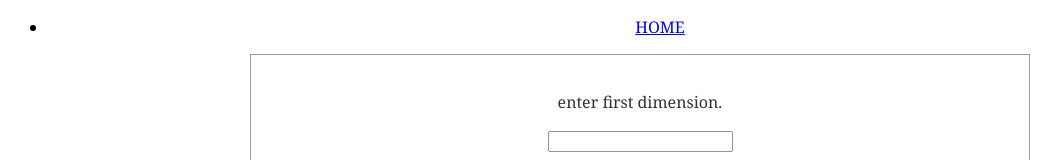
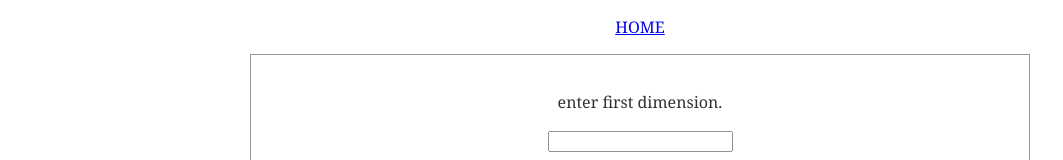
Before and after one commit to daviekish/triangle-tracker, a plain HTML site: page about.html in a window 1280 px wide. Shown: the top 160 px of the page, without its empty margins (0-1063 px from the left). Drawn offline with Linux system fonts and the light colour scheme.

Commit message:
change of ul to paragraph

```diff
--- a/about.html
+++ b/about.html
@@ -10,9 +10,9 @@
 
 <body background="images/Constellation.jpg">
   <nav>
-    <ul>
-      <li><a href="index.html">HOME</a></li>
-    </ul>
+    <div id="home bar">
+    <p><a href="index.html">HOME</a></p>
+   </div>
   </nav>
   <div id="checkpoint">
     <p> enter first dimension.</p>
```
